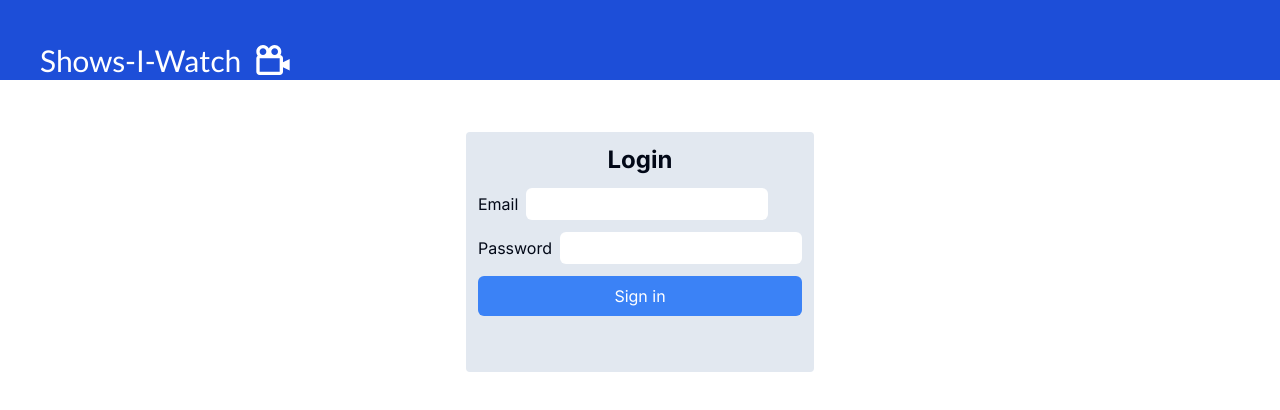
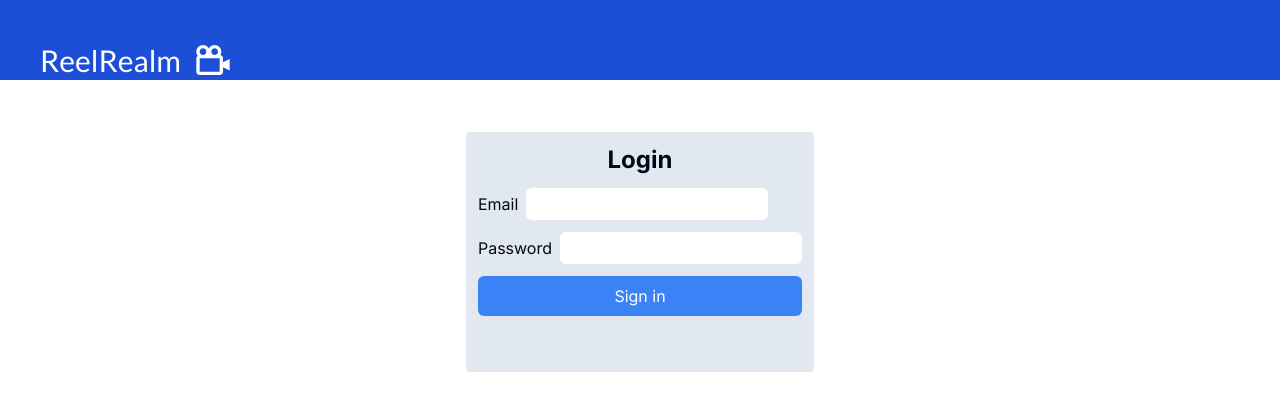
Before and after one commit to imharsha02/ReelRealm, a Next.js app: page /login in a window 1280 px wide. Shown: the top 410 px of the page. Built offline with nearby package versions, Linux system fonts and the light colour scheme.

Commit message:
Updated the title from shows-i-watched to ReelReleam

```diff
--- a/app/layout.tsx
+++ b/app/layout.tsx
@@ -7,8 +7,8 @@ const inter = Inter({ subsets: ['latin'] })
 
 export const metadata: Metadata = {
   title: {
-    template:'%s | Shows-I-Watch',
-    default:'Shows I watch'
+    template:'%s | ReelRealm',
+    default:'ReelRealm'
   },
   description: 'A list of movies I watched',
 }
--- a/app/login/components/TopBar.tsx
+++ b/app/login/components/TopBar.tsx
@@ -6,7 +6,7 @@ const TopBar = () => {
   return (
     <div className={`h-20 ${lato.className} text-center bg-blue-700 text-3xl text-white`}>
       <Link href = "/" className="flex items-center gap-3 p-10 ">
-      <p>Shows-I-Watch</p>
+      <p>ReelRealm</p>
       <BiCameraMovie className="w-10 h-10"/>
       </Link>
     </div>
--- a/app/page.tsx
+++ b/app/page.tsx
@@ -30,7 +30,7 @@ export default function Home() {
         <div className="space-y-4">
           <div className="justify-around">
             <h2 className={`font-semibold text-center mb-1 text-blue-500 ${kanit.className}`}>
-              Shows-I-Watched
+              ReelRealm
             </h2>
             <p className={golos.className}>
               Displays a list of movies that a user can update or delete. He can
--- a/app/ui/SignUp.tsx
+++ b/app/ui/SignUp.tsx
@@ -5,6 +5,7 @@ import SignUpLoader from './SigningUp'
 import Link from "next/link";
 const SignUp = () => {
   const [buttonClicked, setButtonClicked] = useState(false);
+
   return (
     <div className="p-10 bg-slate-100 border-none rounded-lg">
       <form className=" space-y-4" action={addUser}>
@@ -12,6 +13,7 @@ const SignUp = () => {
           <label>Name:</label>
           <input
             type="text"
+            pattern="^[A-Za-z].*"
             name="username"
             required
             className="border ml-1 border-black outline-none p-1"
@@ -22,6 +24,7 @@ const SignUp = () => {
           <input
             type="email"
             name="useremail"
+            pattern="^[A-Za-z].*"
             required
             className="border ml-1 border-black outline-none p-1"
           />
--- a/app/ui/logo.tsx
+++ b/app/ui/logo.tsx
@@ -6,7 +6,7 @@ export default function Logo() {
       <div className="h-9 w-9">
         <BiCameraMovie className="w-9 h-9"/>
       </div>
-      <p className={`${lato.className} text-xl`}>Shows-I-Watched</p>
+      <p className={`${lato.className} text-xl`}>ReelRealm</p>
     </div>
   );
 }
```
